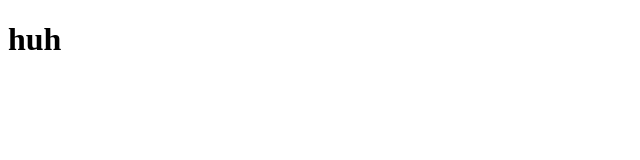
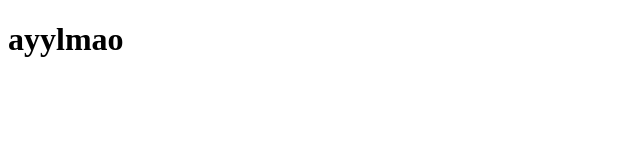
Before and after one commit to Syntacticbutter/programming-sandbox, a plain HTML site: page index.html in a window 1280 px wide. Shown: the whole page, without its empty margins (0-640 px from the left). Drawn offline with Linux system fonts and the light colour scheme.

Commit message:
ayylmao linux

```diff
--- a/index.html
+++ b/index.html
@@ -7,7 +7,7 @@
 </head>
 <body>
     <h1>
-        huh
+        ayylmao
     </h1>
 </body>
 </html>
```
